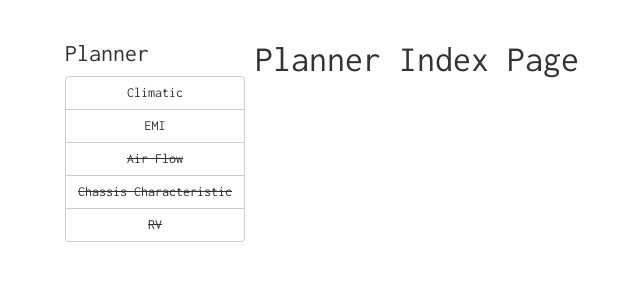
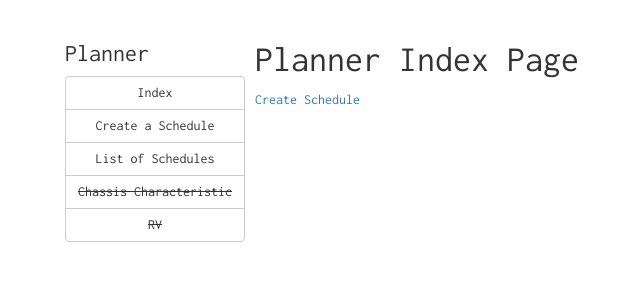
Before and after one commit to woastel/SeeN_v2, a Django app: page /planner/index/ in a window 1280 px wide. Shown: the part 52-352 px from the top of the page, without its empty margins (20-660 px from the left). Run offline with Django 3.2, Linux system fonts and the light colour scheme; some libraries are stand-ins or nearby versions.

Commit message:
planner app: added the list view and the detail view

```diff
--- a/taffwebapp/planner/templates/planner/__base_.html
+++ b/taffwebapp/planner/templates/planner/__base_.html
@@ -12,12 +12,12 @@
       <div class="col-lg-12">
         <h3>Planner</h3>
         <div class="btn-group-vertical" style="width: 180px;" role="group" aria-label="...">
-          <button type="button" class="btn btn-default" onclick="location.href = '{% url 'measurement:mc_index' %}';">
-            Climatic</button>
-          <button type="button" class="btn btn-default" onclick="location.href = '{% url 'measurement:memi_index' %}';">
-            EMI</button>
-          <button type="button" class="btn btn-default" onclick="location.href = '#';">
-            <strike>Air Flow</strike></button>
+          <button type="button" class="btn btn-default" onclick="location.href = '{% url 'planner:index' %}';">
+            Index</button>
+          <button type="button" class="btn btn-default" onclick="location.href = '{% url 'planner:create_schedule' %}';">
+            Create a Schedule</button>
+          <button type="button" class="btn btn-default" onclick="location.href = '{% url 'planner:schedule_list' %}';">
+            List of Schedules </button>
           <button type="button" class="btn btn-default" onclick="location.href = '#';">
             <strike>Chassis Characteristic</strike></button>
           <button type="button" class="btn btn-default" onclick="location.href = '#';">
--- a/taffwebapp/planner/templates/planner/index_.html
+++ b/taffwebapp/planner/templates/planner/index_.html
@@ -4,4 +4,6 @@
 
 <h1>Planner Index Page</h1>
 
+<p><a href="{% url 'planner:create_schedule' %}">Create Schedule</a></p>
+
 {% endblock %}
--- a/taffwebapp/planner/urls.py
+++ b/taffwebapp/planner/urls.py
@@ -9,6 +9,9 @@ app_name = 'planner'
 urlpatterns = [
     # incomming tag is /eut/
 
-    url(r'^index/$',                     planner.IndexView.as_view() , name='index'),
+    url(r'^index/$',                planner.IndexView.as_view(),            name='index'),
+    url(r'^createSchedule/$',       planner.CreateSchedule.as_view(),       name='create_schedule'),
+    url(r'^schedule_list/$',        planner.ScheduleListView.as_view(),     name='schedule_list'),
+    url(r'^scheduleDetailView/(?P<pk>[0-9]+)/$',   planner.ScheduleDetailView.as_view(),   name='schedule_detail'),
 
     ]
--- a/taffwebapp/planner/views/planner.py
+++ b/taffwebapp/planner/views/planner.py
@@ -1,5 +1,13 @@
 from django.views import generic
 from django.shortcuts import render
+from django.http import HttpResponse, HttpResponseRedirect
+from django.core.urlresolvers import reverse
+from datetime import datetime
+
+from planner.forms import form_planner
+
+from planner.models import planner as plannermodel
+
 
 
 class IndexView(generic.View):
@@ -10,3 +18,79 @@ class IndexView(generic.View):
         context = {}
 
         return render(request, self.template_name, context)
+
+
+class CreateSchedule(generic.View):
+    form_class = form_planner.Form_Create_PlannerSchedule
+    template_name = 'planner/create_schedule_form.html'
+    panel_titel = 'Create Schedule Formular'
+
+    def get(self, request, *args, **kwargs):
+        context = {}
+        # inital date for the form
+        initial = {}
+        # generate the form with the initals
+        form = self.form_class(initial=initial)
+        # add the form to the context
+        context.update({'form': form})
+        # add the panel titel to the context
+        context.update({'panel_titel': self.panel_titel})
+
+        return render(request, self.template_name, context)
+
+    def post(self, request, *args, **kwargs):
+
+        print(request.POST)
+        form = self.form_class(request.POST)
+
+        if form.is_valid():
+            instance = form.save(commit=False)
+            instance.date_creation = datetime.now()
+            instance.date_update = datetime.now()
+            instance.user_creation = request.user
+            instance.user_update = request.user
+            instance.main_connection_avalible = False
+
+            instance.save()
+
+            return HttpResponseRedirect(reverse('planner:index'))
+
+        context = {'form': form}
+        context["panel_titel"] = self.panel_titel
+        return render(request, self.template_name, context)
+
+
+class ScheduleListView(generic.View):
+    template_name = 'planner/schedule_list.html'
+    panel_titel = 'List of all Schedules'
+
+
+    def get(self, request, *args, **kwargs):
+        context = {}
+
+        # get the list of all schedules
+        scheduleList = plannermodel.schedule.objects.all()
+
+        context['schedule_list'] = scheduleList
+
+        context['panel_titel'] = self.panel_titel
+
+        return render(request, self.template_name, context)
+
+class ScheduleDetailView(generic.View):
+    template_name = 'planner/schedule_detail_view.html'
+    panel_titel = 'Detail View of a Schedule'
+
+    def get(self, request, *args, **kwargs):
+        context = {}
+
+        schedule_id = kwargs["pk"]
+
+        scheduleItem = plannermodel.schedule.objects.filter(id=schedule_id)
+
+        if len(scheduleItem) != 0:
+            context['schedule_item'] = scheduleItem[0]
+
+        context['panel_titel'] = self.panel_titel
+
+        return render(request, self.template_name, context)
```
Also changed, not shown: taffwebapp/planner/forms/form_planner.py (added, +12 -0 lines), taffwebapp/planner/templates/planner/create_schedule_form.html (added, +50 -0 lines), taffwebapp/planner/templates/planner/schedule_detail_view.html (added, +23 -0 lines), taffwebapp/planner/templates/planner/schedule_list.html (added, +25 -0 lines).
